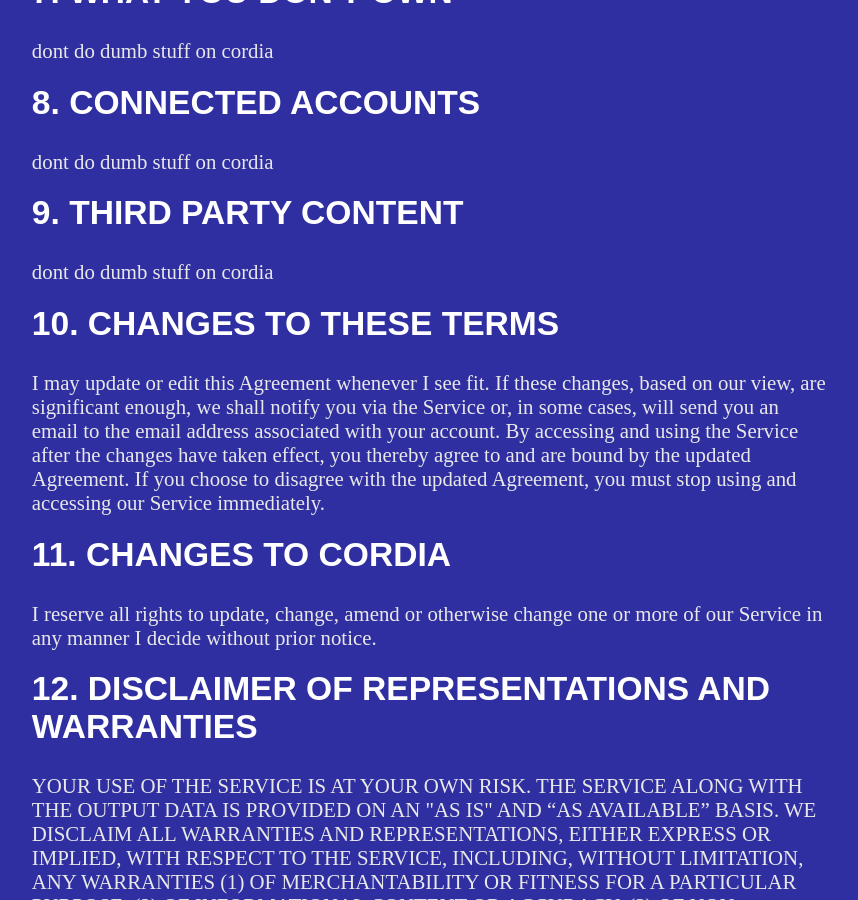
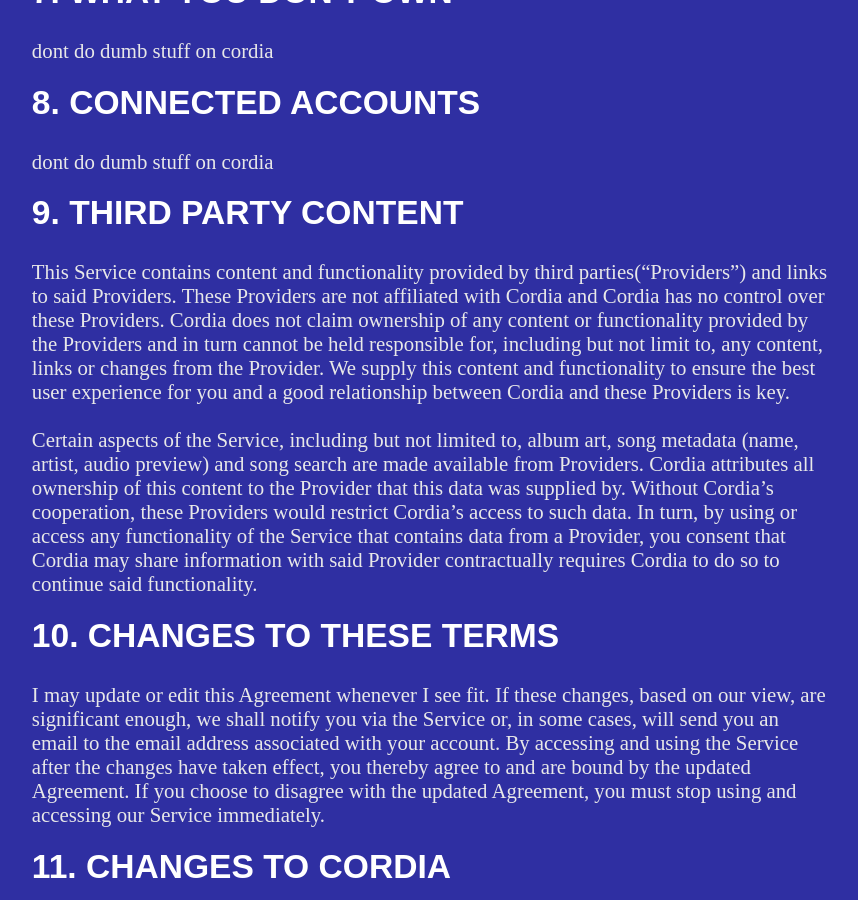
Before and after one commit to jckwind11/jckwind11.github.io, a Jekyll site: the page built from tos.html, in a window 1280 px wide and 900 px high, scrolled down 1788 px. Shown: the whole window, without its empty margins (210-1068 px from the left). Built offline with Jekyll 4.4.1, drawn with Linux system fonts in a browser that asks for light colours; nearby versions of some CDN libraries.

Commit message:
third party

```diff
--- a/tos.html
+++ b/tos.html
@@ -60,7 +60,19 @@
         <h1 class="TOS-User-Agreement-Header">8. CONNECTED ACCOUNTS</h1>
         <p class="TOS-User-Agreement-Body"> dont do dumb stuff on cordia</p>
         <h1 class="TOS-User-Agreement-Header">9. THIRD PARTY CONTENT</h1>
-        <p class="TOS-User-Agreement-Body"> dont do dumb stuff on cordia</p>
+        <p class="TOS-User-Agreement-Body">
+            This Service contains content and functionality provided by third parties(“Providers”) and links to said Providers.
+            These Providers are not affiliated with Cordia and Cordia has no control over these Providers.
+            Cordia does not claim ownership of any content or functionality provided by the Providers and in turn cannot be held responsible for, including but not limit to,
+            any content, links or changes from the Provider. We supply this content and functionality to ensure the best user experience for you and a
+            good relationship between Cordia and these Providers is key.
+            <br><br>
+            Certain aspects of the Service, including but not limited to, album art, song metadata (name, artist, audio preview) and song search are made available
+            from Providers. Cordia attributes all ownership of this content to the Provider that this data was supplied by.
+            Without Cordia’s cooperation, these Providers would restrict Cordia’s access to such data. In turn, by using or access any functionality of
+            the Service that contains data from a Provider, you consent that Cordia may share information with said Provider contractually requires
+            Cordia to do so to continue said functionality.
+        </p>
         <h1 class="TOS-User-Agreement-Header">10. CHANGES TO THESE TERMS</h1>
         <p class="TOS-User-Agreement-Body">
             I may update or edit this Agreement whenever I see fit.
```
